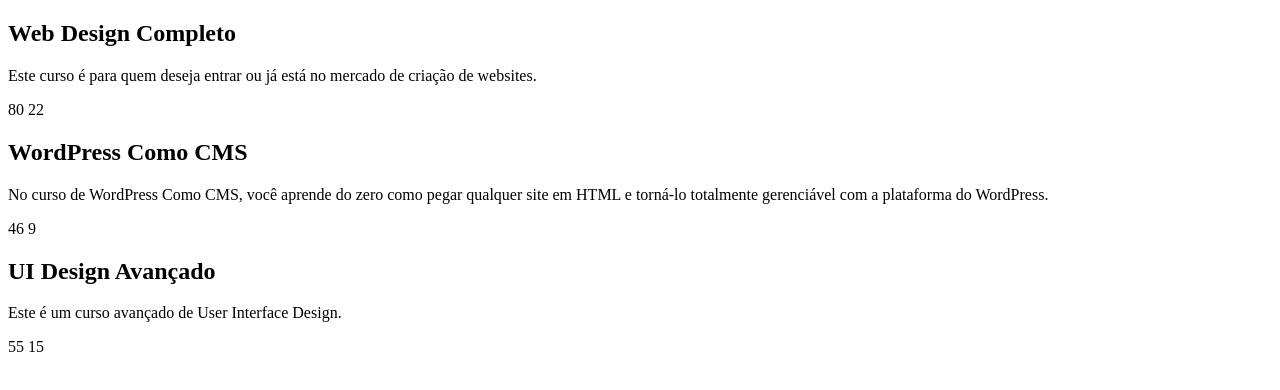
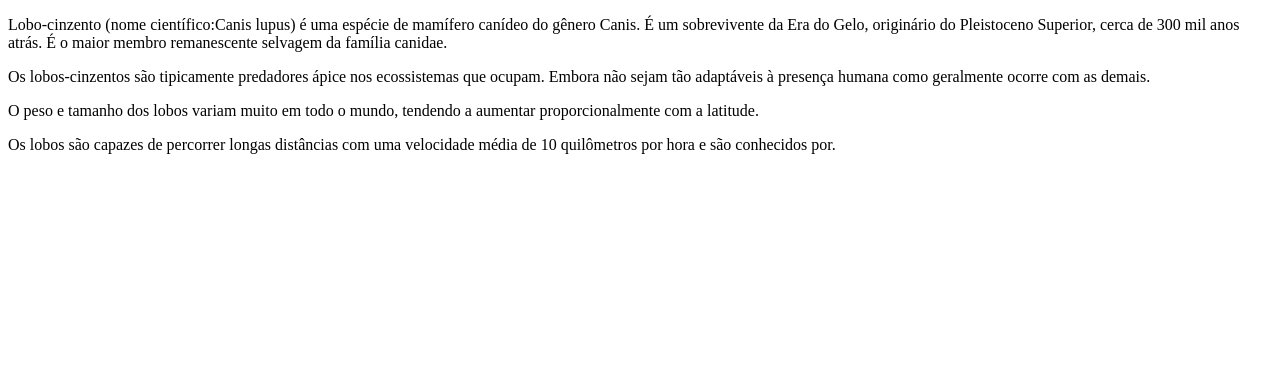
Before and after one commit to bielyra/animais-fantasticos, a plain HTML site: page objetos/index.html in a window 1280 px wide. Drawn offline with Linux system fonts and the light colour scheme.

Commit message:
Functions e só falta object agora

```diff
--- a/objetos/index.html
+++ b/objetos/index.html
@@ -8,7 +8,7 @@
 </head>
 
 <body>
-    <section class="curso">
+    <!--  <section class="curso">
         <h1>Web Design Completo</h1>
         <p>Este curso é para quem deseja entrar ou já está no mercado de criação de websites.</p>
         <span class="aulas">80</span>
@@ -25,7 +25,19 @@
         <h1>UI Design Avançado</h1>
         <p>Este é um curso avançado de User Interface Design.</p>
         <span class="aulas">55</span>
-        <span class="horas">15</span>
+        <span class="horas">15</span> -->
+    <section>
+        <p>Lobo-cinzento (nome científico:Canis lupus) é uma espécie de mamífero canídeo do gênero Canis. É um
+            sobrevivente da Era do Gelo, originário do Pleistoceno Superior, cerca de 300 mil anos atrás. É o maior
+            membro remanescente selvagem da família canidae.</p>
+        <p>Os lobos-cinzentos são tipicamente predadores ápice nos ecossistemas que ocupam. Embora não sejam tão
+            adaptáveis à presença humana como geralmente ocorre com as demais.</p>
+        <p>O peso e tamanho dos lobos variam muito em todo o mundo, tendendo a aumentar proporcionalmente com a
+            latitude.</p>
+        <p>Os lobos são capazes de percorrer longas distâncias com uma velocidade média de 10 quilômetros por hora e são
+            conhecidos por.</p>
+    </section>
+
     </section>
 
     <script src="script.js"></script>
--- a/objetos/script.js
+++ b/objetos/script.js
@@ -391,7 +391,7 @@
 // Selecione cada curso e retorne uma array
 // com objetos contendo o título, descricao,
 // aulas e horas de cada curso
-
+/*
 const cursos = document.querySelectorAll('.curso')
 const arrayCursos = Array.from(cursos)
 console.log(arrayCursos);
@@ -451,6 +451,10 @@
   {
     item: 'Quejo',
     preco: 'R$ 10,60'
+  },
+  {
+    item: 'Arroz',
+    preco: 'R$ 9,34'
   }
 ]
 
@@ -461,4 +465,49 @@
 
 
 }, 0)
-console.log(valorTotal);
+console.log(+valorTotal.toFixed(2));
+
+ */
+ // 0408 Function 1
+
+ function areaQuadrado(lado) {
+  return lado * lado;
+}
+
+const perimetroQuadrado = new Function('lado', 'return lado * 4');
+
+// Retorne a soma total de caracteres dos
+// parágrafos acima utilizando reduce
+const paragrafos = document.querySelectorAll('p');
+
+const totalCaracteres = Array.prototype.reduce.call(paragrafos, (acumulador, item) => {
+  console.log(item.innerText.length);
+  return acumulador + item.innerText.length;
+
+},0);
+console.log('------------');
+
+console.log(totalCaracteres);
+
+// Crie uma função que retorne novos elementos
+// html, com os seguintes parâmetros
+// tag, classe e conteudo.
+
+function criarElemento(tag,classe,conteudo){
+  const elemento = document.createElement(tag);
+  classe ? elemento.classList.add(classe) : null;
+  conteudo ? elemento.innerHTML = conteudo : null;
+
+  return elemento;
+}
+console.log(criarElemento('li', 'Jorge','AlelalaelAue'));
+
+
+// Crie uma nova função utilizando a anterior como base
+// essa nova função deverá sempre criar h1 com a
+// classe titulo. Porém o parâmetro conteudo continuará dinâmico
+
+const h1Titulo = criarElemento.bind(null, 'h1', 'titulo')
+
+console.log(h1Titulo('Cursos de JavaScript'));
+console.log(h1Titulo('Cursos de HTML'));
```
